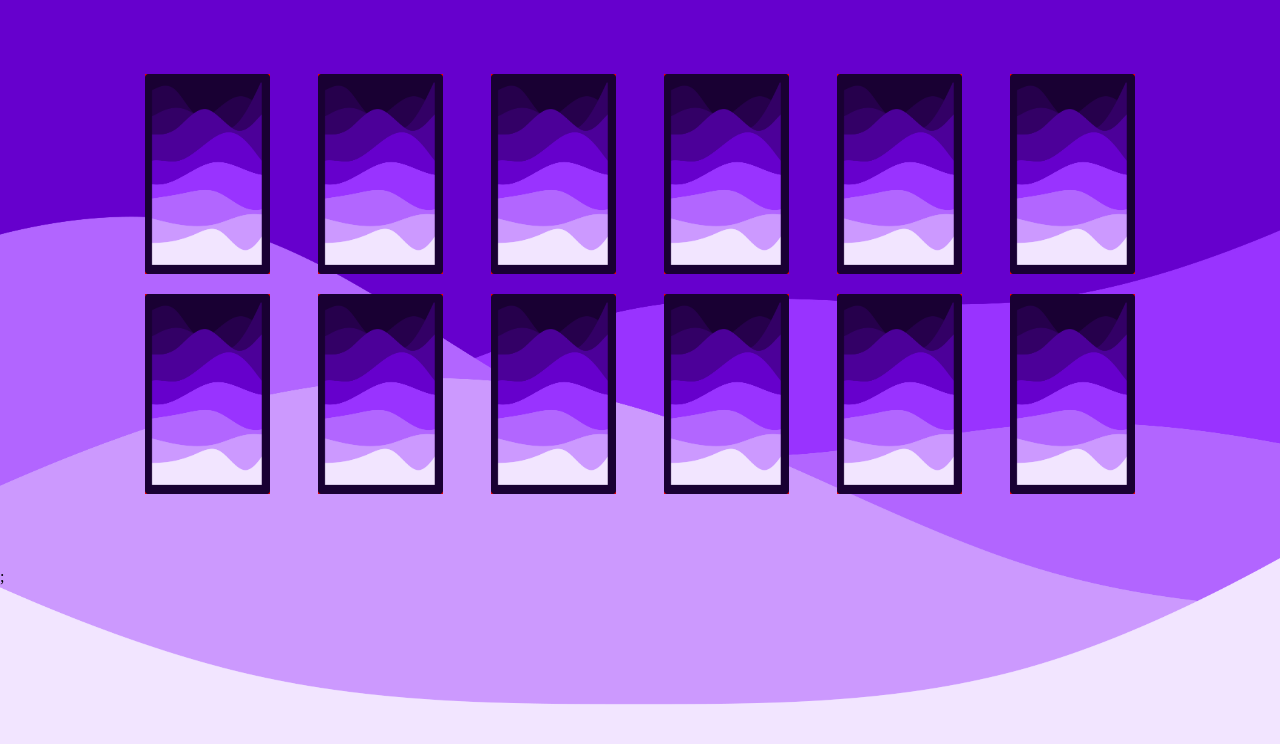
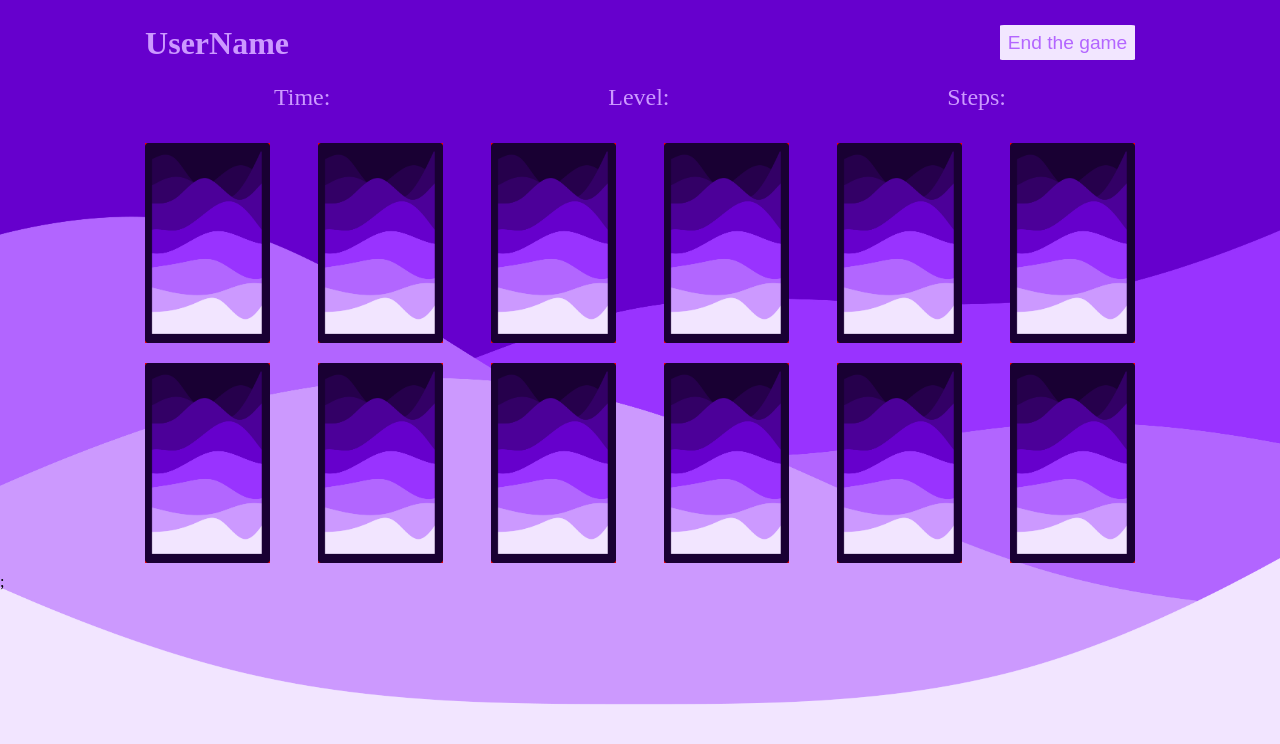
Before and after one commit to Maria-Zinkevich/match-match-game, a React (Create React App) app: page / in a window 1280 px wide. Shown: the top 744 px of the page. Built offline with nearby package versions, Linux system fonts and the light colour scheme.

Commit message:
feat: add component header in game page

```diff
--- a/src/pages/GamePage/GameBoard/gameBoard.module.css
+++ b/src/pages/GamePage/GameBoard/gameBoard.module.css
@@ -4,7 +4,6 @@ body {
 
 .board {
     margin: 0 auto;
-    padding: 5%;
     width: 80%;
     max-width: 1010px;
     display: flex;
--- a/src/pages/GamePage/GamePage.jsx
+++ b/src/pages/GamePage/GamePage.jsx
@@ -1,9 +1,11 @@
 import { GameBoard } from "./GameBoard/GameBoard";
 import styles from "./gamePage.module.css";
+import { Header } from "./Header/Header";
 
 export const GamePage = () => {
   return (
     <div className={styles.page}>
+      <Header />
       <GameBoard />;
     </div>
   );
--- /dev/null
+++ b/src/pages/GamePage/Header/Header.jsx
@@ -0,0 +1,18 @@
+import styles from "./header.module.css";
+
+export const Header = () => {
+  return (
+    <div className={styles.header}>
+      <div className={styles.wrap}>
+        <h2 className={styles.userName}>UserName</h2>
+        <button>End the game</button>
+      </div>
+
+      <div className={styles.infoContainer}>
+        <p>Time:</p>
+        <p>Level:</p>
+        <p>Steps:</p>
+      </div>
+    </div>
+  );
+};
--- /dev/null
+++ b/src/pages/GamePage/Header/header.module.css
@@ -0,0 +1,53 @@
+.header {
+    margin: 0 auto;
+    width: 80%;
+    max-width: 1010px;
+}
+
+.wrap {
+    margin: auto 1%;
+    display: flex;
+    justify-content: space-between;
+}
+
+.userName {
+    font-size: 2em;
+    line-height: 100%;
+    color: #CC99FF;
+}
+
+button {
+    margin: auto 0;
+    padding: .4em;
+
+    font-size: 1.2em;
+    line-height: 100%;
+    color: #B366FF;
+
+    background-color: #F2E6FF;
+    border: none;
+    border-radius: 3%;
+}
+
+button:hover {
+    color: #F2E6FF;
+
+    background-color: #B366FF;
+    cursor: pointer;
+}
+
+.infoContainer {
+    margin: 0 auto;
+    display: flex;
+    justify-content: space-around;
+}
+
+p {
+    margin-top: 0;
+    margin-bottom: 1em;
+
+    font-size: 1.5em;
+    line-height: 100%;
+
+    color: #CC99FF;
+}
```
